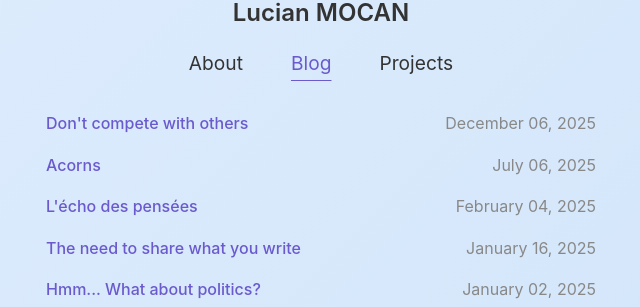
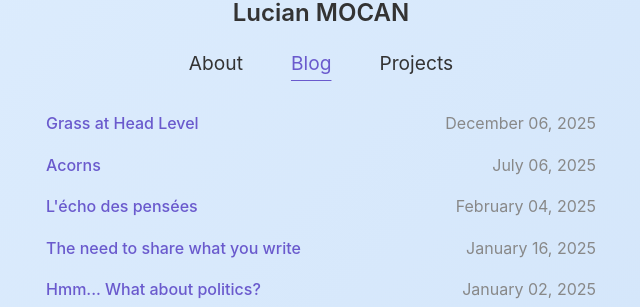
Before and after one commit to lucianmocan/lucianmocan.github.io, a Jekyll site: the page built from blog/index.md, in a window 1280 px wide. Shown: the part 198-505 px from the top of the page, without its empty margins (319-959 px from the left). Built offline with Jekyll 4.4.1, drawn with Linux system fonts in a browser that asks for light colours.

Commit message:
update title

```diff
--- a/_posts/2025-12-06-dont-compete-with-others.md
+++ b/_posts/2025-12-06-dont-compete-with-others.md
@@ -1,6 +1,6 @@
 ---
 layout: post
-title: "Don't compete with others"
+title: "Grass at Head Level"
 date: "6 December 2025"
 tags: [english]
 ---
```
